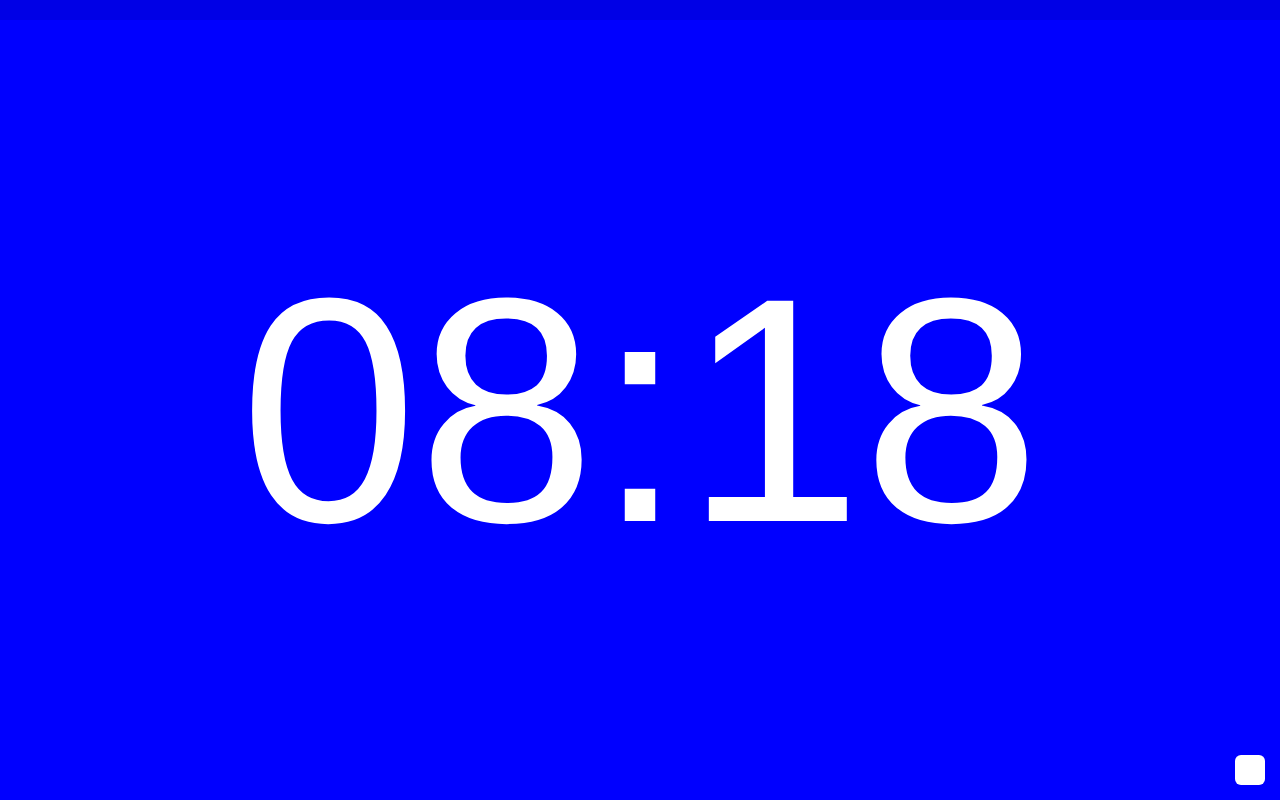
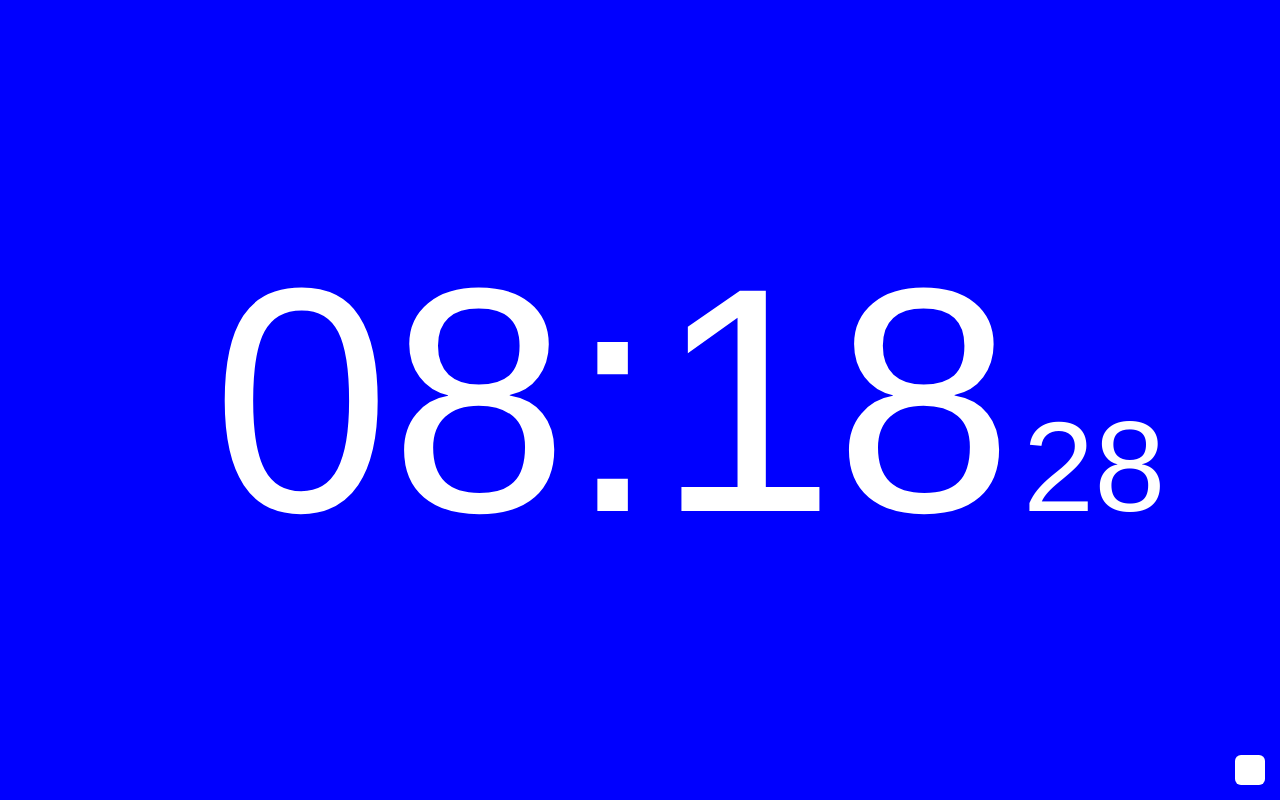
Before and after one commit to sohibulkhahfi/clock-screen, a plain HTML site: page index.html in a window 1280 px wide. Drawn offline with Linux system fonts and the light colour scheme; a web font is replaced by a local one.

Commit message:
update second and position

```diff
--- a/index.html
+++ b/index.html
@@ -17,28 +17,38 @@
         display: flex;
         justify-content: center;
         align-items: center;
-        flex-direction: column;
-        background: #0000e6;
+        flex-direction: row;
         color: white;
         font-family: "Poetsen One", sans-serif;
         font-weight: 400;
         font-style: normal;
+        background: blue;
       }
 
       .container {
+        width: 100%;
+        display: flex;
+        flex-direction: row;
+        align-items: baseline;
       }
 
-      .clock {
-        width: 100%;
-        height: 100%;
-        background: blue;
+      #clock {
+        width: 80%;
         color: white;
         text-align: center;
-        margin-top: 20px;
         padding: 5px;
         display: flex;
-        justify-content: center;
-        align-items: center;
+        justify-content: end;
+        align-items: baseline;
+      }
+      #second {
+        width: 20%;
+        color: white;
+        text-align: center;
+        padding: 5px;
+        display: flex;
+        justify-content: start;
+        align-items: baseline;
       }
       #fullscreen-btn {
         position: fixed;
@@ -56,7 +66,10 @@
     </style>
   </head>
   <body>
-    <div class="clock" id="clock"></div>
+    <div class="container">
+      <div class="clock" id="clock"></div>
+      <div id="second"></div>
+    </div>
 
     <button id="fullscreen-btn"></button>
 
@@ -85,7 +98,8 @@
         const hours = now.getHours().toString().padStart(2, "0");
         const minutes = now.getMinutes().toString().padStart(2, "0");
         const seconds = now.getSeconds().toString().padStart(2, "0");
-        document.getElementById("clock").textContent = hours + ":" + minutes;
+        document.getElementById("clock").innerHTML = hours + ":" + minutes;
+        document.getElementById("second").innerHTML = seconds;
       }
 
       setInterval(updateClock, 1000);
@@ -99,6 +113,7 @@
 
         // Mengatur ukuran font sesuai dengan lebar layar
         clockElement.style.fontSize = `${screenWidth / 4}px`;
+        document.getElementById("second").style.fontSize = `${screenWidth / 10}px`;
       }
 
       // Panggil fungsi displayScreenSize untuk menampilkan ukuran layar saat halaman dimuat
```
